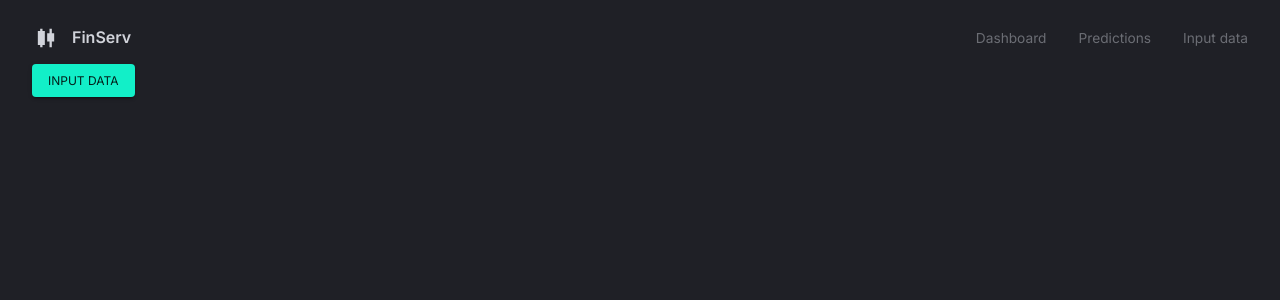
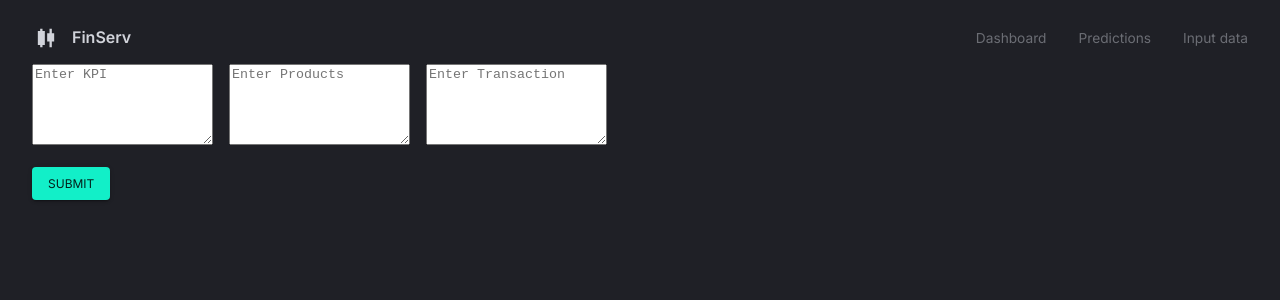
Before and after one commit to codescalper/Finser, a React (Vite) app in the folder client/: page /inputData in a window 1280 px wide. Shown: the top 300 px of the page. Built offline with nearby package versions, Linux system fonts and the light colour scheme; no server answers.

Commit message:
Input data changed

```diff
--- a/client/src/pages/InputData/index.tsx
+++ b/client/src/pages/InputData/index.tsx
@@ -1,65 +1,111 @@
-import { Button, Modal, Box, TextareaAutosize } from "@mui/material";
+import { Button, TextareaAutosize } from "@mui/material";
+import Snackbar from "@mui/material/Snackbar";
 import { useState } from "react";
 import { useNavigate } from "react-router-dom";
-const modalStyle = {
-  position: "absolute",
-  top: "50%",
-  left: "50%",
-  transform: "translate(-50%, -50%)",
-  width: 700,
-  bgcolor: "#2e2e2e",
-  border: "2px solid #000",
-  boxShadow: 24,
-  p: 4,
-};
+import IconButton from "@mui/material/IconButton";
+import CloseIcon from "@mui/icons-material/Close";
+import React from "react";
 
 function InputData() {
+  const [kpi, setKpi] = useState("");
+  const [products, setProducts] = useState("");
+  const [transaction, setTransaction] = useState("");
+  const navigate = useNavigate();
   const [open, setOpen] = useState(false);
-  const navigate = useNavigate();
 
-  const handleOpen = () => setOpen(true);
+  const handleClose = (
+    event: React.SyntheticEvent | Event,
+    reason?: string
+  ) => {
+    if (reason === "clickaway") {
+      return;
+    }
 
-  const handleClose = () => setOpen(false);
+    setOpen(false);
+  };
+
+  const action = (
+    <React.Fragment>
+      <Button color="error" size="small" onClick={handleClose}>
+        UNDO
+      </Button>
+      <IconButton
+        size="small"
+        aria-label="close"
+        color={"error"}
+        onClick={handleClose}
+      >
+        <CloseIcon fontSize="small" />
+      </IconButton>
+    </React.Fragment>
+  );
+
   const handleSubmit = () => {
-    handleOpen();
+    // Handle form submission logic here
+    if (
+      kpi.trim() === "" ||
+      products.trim() === "" ||
+      transaction.trim() === ""
+    ) {
+      setOpen(true);
+      // Notify the user to fill in all fields
+      // alert("Please fill in all fields before submitting.");
+      return;
+    }
+    console.log("KPI:", kpi);
+    console.log("Products:", products);
+    console.log("Transaction:", transaction);
     navigate("/");
   };
 
   return (
-    <div className="flex items-center justify-center h-screen">
+    <div className="flex flex-col items-center space-y-4 justify-center h-screen bg-[#2e2e2e] p-8">
+      <div className="w-full max-w-3xl Space-y-5">
+        <TextareaAutosize
+          placeholder="Enter KPI"
+          required
+          value={kpi}
+          onChange={(e) => setKpi(e.target.value)}
+          className="w-full bg-[#4c4c4c] pl-5 text-white p-2 rounded-md resize-vertical font-mono ml-4"
+          minRows={5}
+          maxRows={10}
+        />
+        <TextareaAutosize
+          placeholder="Enter Products"
+          value={products}
+          required
+          onChange={(e) => setProducts(e.target.value)}
+          className="w-full bg-[#4c4c4c] pl-5 text-white p-2 rounded-md resize-vertical font-mono mb-4"
+          style={{ marginLeft: "16px" }}
+          minRows={5}
+          maxRows={10}
+        />
+        <TextareaAutosize
+          placeholder="Enter Transaction"
+          value={transaction}
+          required
+          onChange={(e) => setTransaction(e.target.value)}
+          className="w-full bg-[#4c4c4c] text-white p-2 rounded-md resize-vertical font-mono mb-4"
+          style={{ marginLeft: "16px" }}
+          minRows={5}
+          maxRows={10}
+        />
+      </div>
       <Button
         variant="contained"
-        className="flex items-center justify-center"
-        onClick={handleOpen}
+        color="primary"
+        onClick={handleSubmit}
+        style={{ marginTop: "16px" }}
       >
-        Input Data
+        Submit
       </Button>
-      <Modal
+      <Snackbar
         open={open}
+        autoHideDuration={6000}
         onClose={handleClose}
-        aria-labelledby="modal-title"
-        aria-describedby="modal-description"
-      >
-        <Box sx={modalStyle}>
-          <h2 id="modal-title" style={{ color: "white" }}>
-            Enter your data
-          </h2>
-          <TextareaAutosize
-            id="modal-description"
-            aria-label="Enter your data"
-            minRows={10}
-            placeholder="Enter your data here"
-            style={{ width: "100%" }}
-          />
-          <Button
-            variant="contained"
-            className="flex items-center justify-center"
-            onClick={handleSubmit}
-          >
-            Submit
-          </Button>
-        </Box>
-      </Modal>
+        message="Hey please fill in each textbox and data in json format"
+        action={action}
+      />
     </div>
   );
 }
```
